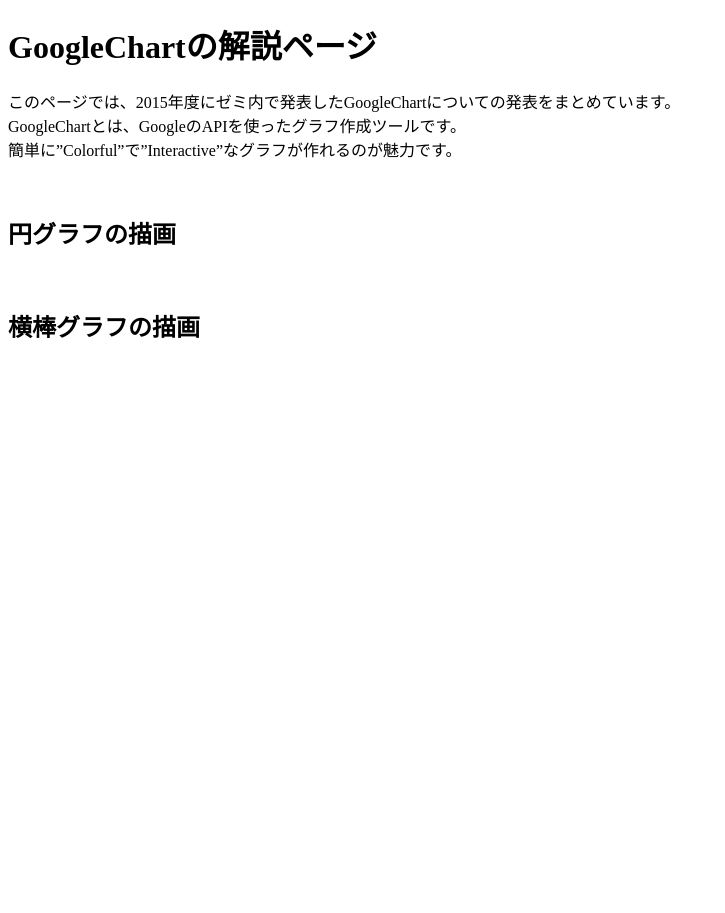
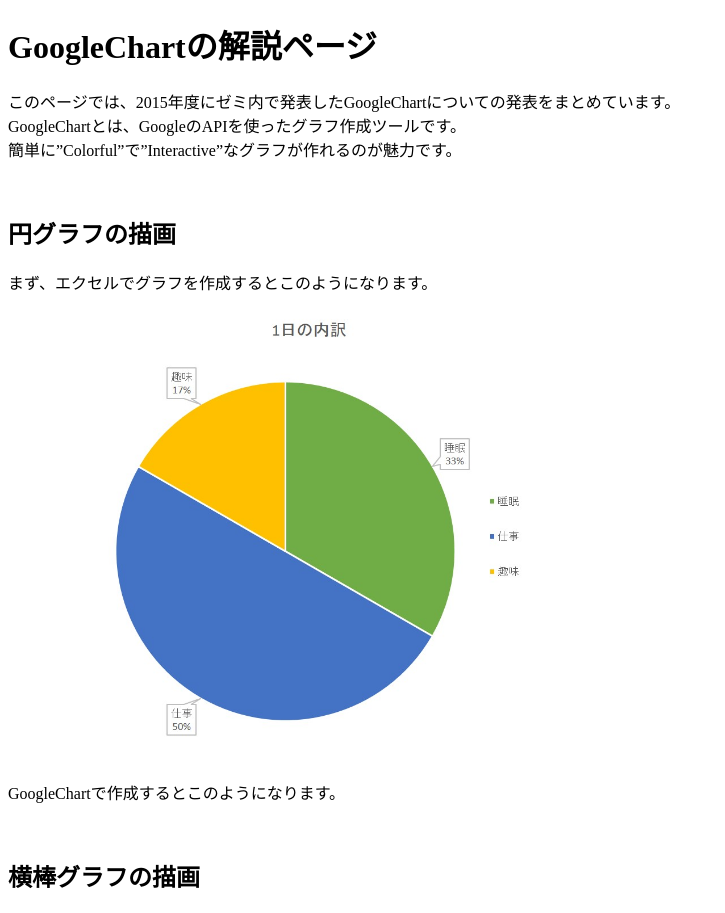
Before and after one commit to ochi-taku/ochi-taku.github.io, a plain HTML site: page GoogleChart.html in a window 1280 px wide. Shown: the whole page, without its empty margins (0-725 px from the left). Before the commit the page ends 800 px from the top, so only its background shows below. Drawn offline with Linux system fonts and the light colour scheme; a script that the page names is missing.

Commit message:
編集中

```diff
--- a/GoogleChart.html
+++ b/GoogleChart.html
@@ -24,7 +24,6 @@
                 width: 500,
                 height:500,
                 pieSliceText: 'label',
-                is3D: true
             };
 
             var chart = new google.visualization.PieChart(document.getElementById('Pie'));
@@ -76,6 +75,9 @@
      </p>
      <br>
      <h2>円グラフの描画</h2>
+       <p>まず、エクセルでグラフを作成するとこのようになります。</p>
+       <img src="image/piechart.jpg" alt="pie chart" height="450">
+       <p>GoogleChartで作成するとこのようになります。</p>
        <div id="Pie"></div>
      <br>
      <h2>横棒グラフの描画</h2>
```
Lines whose indentation alone changed are shown as unchanged.
